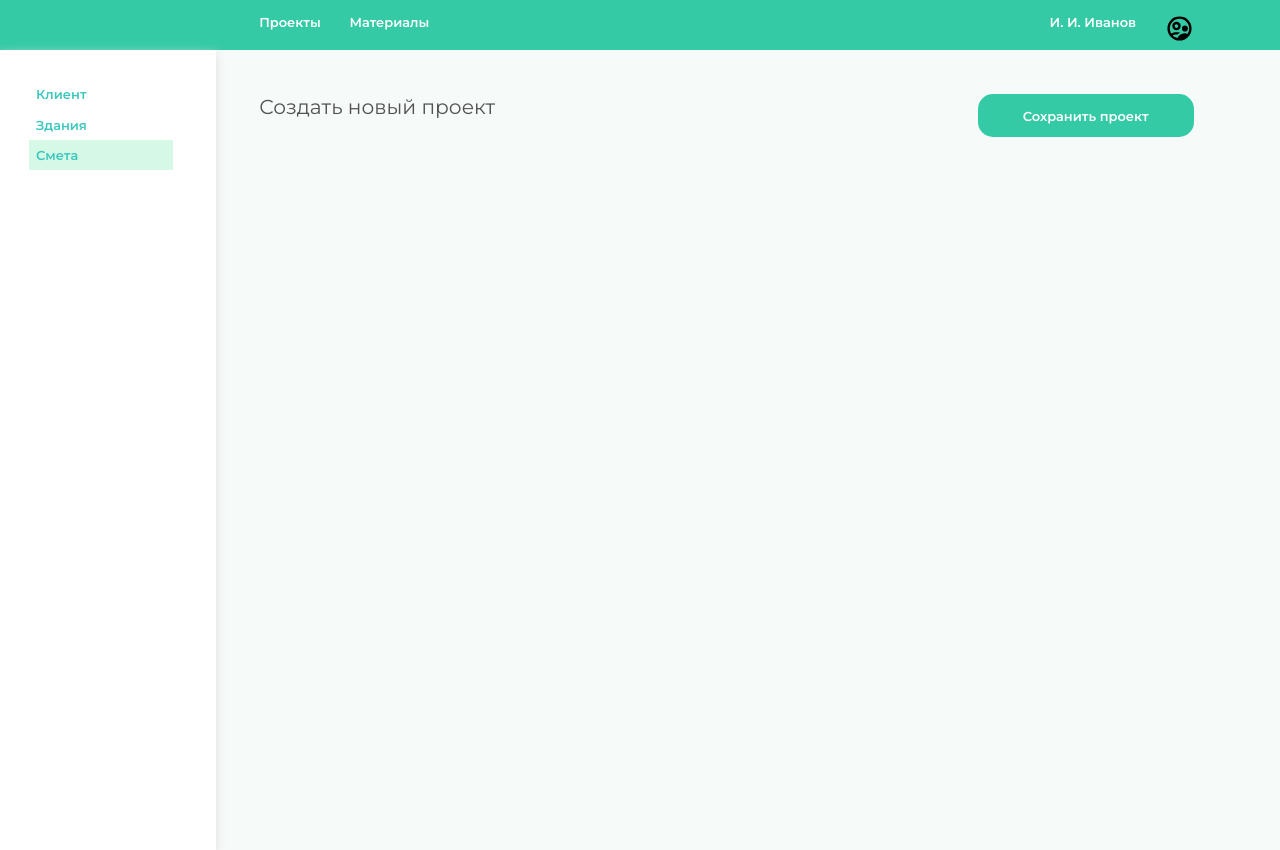
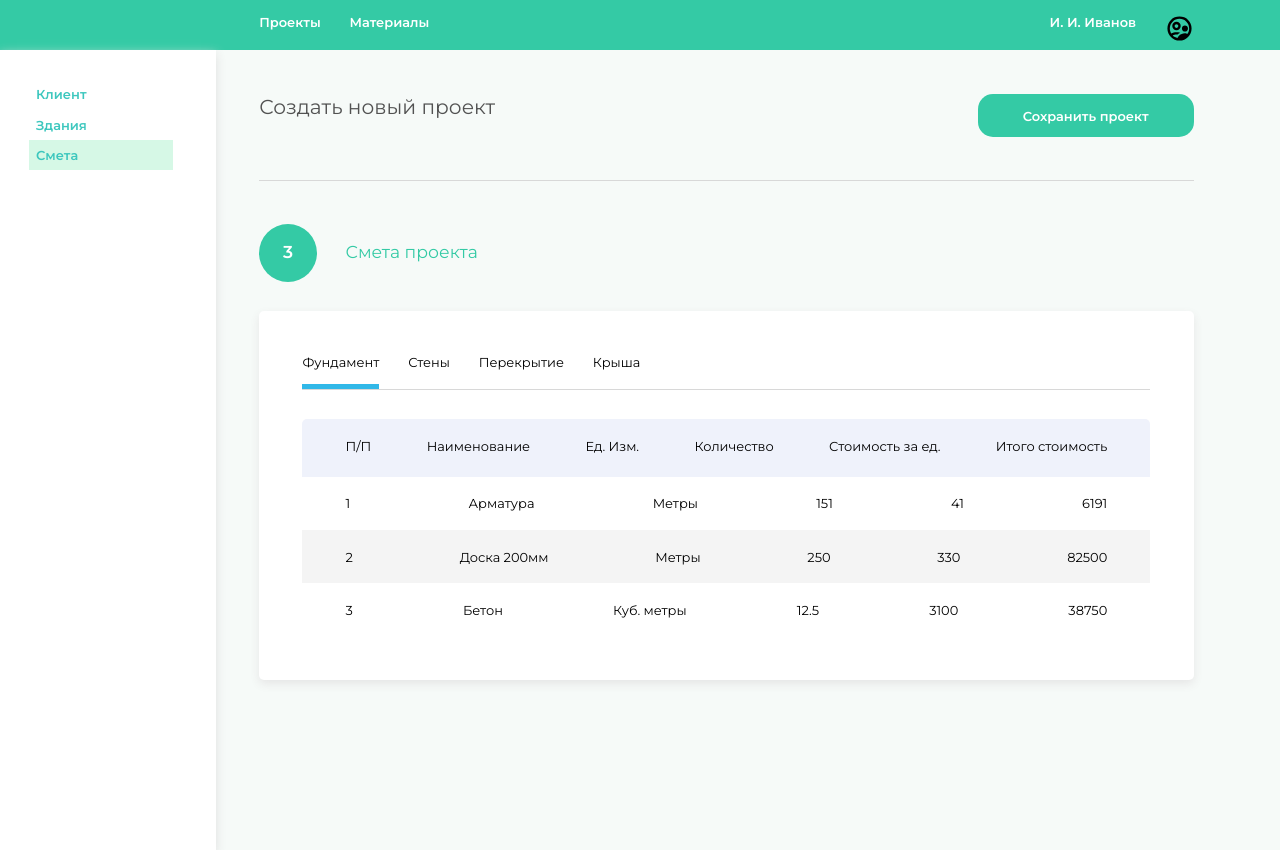
Before and after one commit to MariaSadovn1kova/project_and_resource_management, a Vue app in the folder client/: page /create in a window 1280 px wide. Both pictures are taken after a click on the element "Смета". Built offline with nearby package versions, Linux system fonts and the light colour scheme.

Commit message:
Верстка сметы

```diff
--- a/client/src/components/Estimate.vue
+++ b/client/src/components/Estimate.vue
@@ -1,5 +1,218 @@
+<script>
+    export default {
+        name: "Estimate",
+        data(){
+            return{
+                active: "Фундамент",
+            }
+        },
+    }
+</script>
+
 <template>
-    <div>
-        абоба
+    <div class="estimate__container">
+        <div class = "sub__tittle">
+            <div class="step__one">
+                3
+            </div>
+            <div class="step__one-tittle">
+                Смета проекта
+            </div>
+        </div>
+        <div class="extimate__table-container">
+            <div class="project__sub_menu">
+                <div v-if = "this.active == 'Фундамент'" class="sub_menu__item active" v-on:click="setActive_item1">
+                    Фундамент
+                </div>
+                <div v-else class="sub_menu__item" v-on:click="setActive_item1">
+                    Фундамент
+                </div>
+                <div v-if = "this.active == 'Стены'" class="sub_menu__item active" v-on:click="setActive_item3">
+                    Стены
+                </div>
+                <div v-else class="sub_menu__item" v-on:click="setActive_item3">
+                    Стены
+                </div>
+                <div v-if = "this.active == 'Перекрытие'" class="sub_menu__item active" v-on:click="setActive_item4">
+                    Перекрытие
+                </div>
+                <div v-else class="sub_menu__item" v-on:click="setActive_item4">
+                    Перекрытие
+                </div>
+                <div v-if = "this.active == 'Крыша'" class="sub_menu__item active" v-on:click="setActive_item5">
+                    Крыша
+                </div>
+                <div v-else class="sub_menu__item" v-on:click="setActive_item5">
+                    Крыша
+                </div>
+            </div>
+            <div class="table__top">
+                <div class="table__top-element">
+                    П/П
+                </div>
+                <div class="table__top-element">
+                    Наименование
+                </div>
+                <div class="table__top-element">
+                    Ед. Изм.
+                </div>
+                <div class="table__top-element">
+                    Количество
+                </div>
+                <div class="table__top-element">
+                    Стоимость за ед.
+                </div>
+                <div class="table__top-element">
+                    Итого стоимость
+                </div>
+            </div>
+            <div class="table__row">
+                <div class="table__row-element">
+                    1
+                </div>
+                <div class="table__row-element">
+                    Арматура
+                </div>
+                <div class="table__row-element">
+                    Метры
+                </div>
+                <div class="table__row-element">
+                    151
+                </div>
+                <div class="table__row-element">
+                    41
+                </div>
+                <div class="table__row-element">
+                    6191
+                </div>
+            </div>
+            <div class="table__row even">
+                <div class="table__row-element">
+                    2
+                </div>
+                <div class="table__row-element">
+                    Доска 200мм
+                </div>
+                <div class="table__row-element">
+                    Метры
+                </div>
+                <div class="table__row-element">
+                    250
+                </div>
+                <div class="table__row-element">
+                    330
+                </div>
+                <div class="table__row-element">
+                    82500
+                </div>
+            </div>
+            <div class="table__row">
+                <div class="table__row-element">
+                    3
+                </div>
+                <div class="table__row-element">
+                    Бетон
+                </div>
+                <div class="table__row-element">
+                    Куб. метры
+                </div>
+                <div class="table__row-element">
+                    12.5
+                </div>
+                <div class="table__row-element">
+                    3100
+                </div>
+                <div class="table__row-element">
+                    38750
+                </div>
+            </div>
+        </div>
     </div>
 </template>
+
+<style lang="scss">
+    .estimate__container{
+        margin: 0 6rem 0 3rem;
+
+        .sub__tittle{
+        padding-top: 3rem;
+        border-top: 1px solid #D8D8D8;
+        display: flex;
+
+            .step__one{
+                text-align: center;
+                color: #fff;
+                font-weight: 600;
+                width: 4rem;
+                height: 4rem;
+                padding-top: 1.2rem;
+                border-radius: 100%;
+                background: #34caa5;
+                font-size: 1.2rem;
+            }
+
+            .step__one-tittle{
+                font-size: 1.2rem;
+                color: #34caa5;
+                padding-top: 1.2rem;
+                margin-left: 2rem;
+            }
+        }
+
+        .extimate__table-container{
+            margin-top: 2rem;
+            box-shadow: 0px 4px 10px rgb(230, 230, 230);
+            background-color: #fff;
+            border-radius: 5px;
+            padding: 3rem;
+        }
+
+        .table__top{
+            background-color: #EFF2FB;
+            height: 4rem;
+            display: flex;
+            padding: 1.3rem 3rem;
+            justify-content: space-between;
+            border-top-left-radius: 5px;
+            border-top-right-radius: 5px;
+
+            .table__top-element{
+
+            }
+        }
+
+        .table__row{
+            padding: 1.3rem 3rem;
+            display: flex;
+            justify-content: space-between;
+
+            &.even{
+                background-color: #F4F4F4;
+            }
+        }
+
+        .project__sub_menu{
+            display: flex;
+            border-bottom: 1px solid #D8D8D8;
+            margin-bottom: 2rem;
+
+            .sub_menu__item{
+                margin-right: 2rem;
+                height: 100%;
+                padding-bottom: 1rem;
+                cursor: pointer;
+            }
+
+            .sub_menu__item{
+
+                &.active{
+                    border-bottom: 5px solid #31B8E8;
+                }
+            }
+
+            .sub_menu__item:hover{
+                border-bottom: 5px solid #31B8E8;
+            }
+        }
+    }
+</style>
--- a/client/src/views/CreateProject.vue
+++ b/client/src/views/CreateProject.vue
@@ -1,12 +1,14 @@
 <script>
     import Customer from '../components/Customer.vue'
     import Buildings from '../components/Buildings.vue'
+    import Estimate from '../components/Estimate.vue'
 
     export default {
         name: "Project",
         components:{
             Customer,
-            Buildings
+            Buildings,
+            Estimate
         },
 
         data(){
@@ -68,6 +70,7 @@
             </div>
             <Customer  v-if = "this.active == 'Клиент'"/>
             <Buildings  v-if = "this.active == 'Здания'"/>
+            <Estimate  v-if = "this.active == 'Смета'"/>
         </div>
     </div>
 </template>
```
